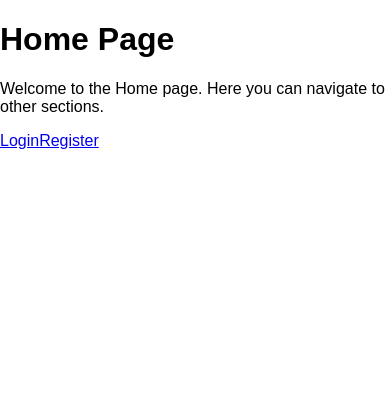
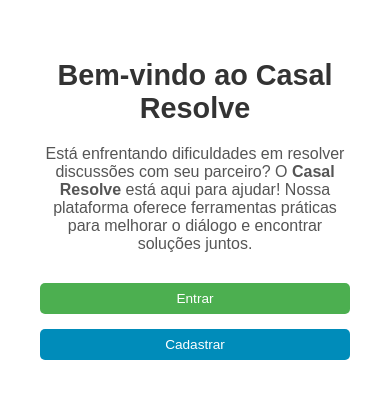
Before and after one commit to luissimon96/casal-resolve, a React (Create React App) app in the folder frontend/: page / in a window 390 px wide. Shown: the top 398 px of the page. Built offline with nearby package versions, Linux system fonts and the light colour scheme.

Commit message:
Ajuste de home.js

```diff
--- /dev/null
+++ b/frontend/src/pages/Home.css
@@ -0,0 +1,87 @@
+/* Home.css */
+
+/* Container centralizado e espaçamento adequado */
+.home-container {
+    text-align: center;
+    padding: 40px;
+    max-width: 1200px;
+    margin: 0 auto;
+  }
+
+  h1 {
+    font-size: 2.5rem;
+    color: #333;
+  }
+
+  p {
+    font-size: 1.2rem;
+    color: #555;
+    margin-bottom: 30px;
+  }
+
+  .action-links {
+    display: flex;
+    justify-content: center;
+    gap: 20px;
+  }
+
+  /* Estilos dos botões */
+  .btn-primary, .btn-secondary {
+    padding: 12px 30px;
+    text-decoration: none;
+    font-size: 1rem;
+    border-radius: 5px;
+    transition: background-color 0.3s;
+  }
+
+  .btn-primary {
+    background-color: #4CAF50;
+    color: white;
+  }
+
+  .btn-secondary {
+    background-color: #008CBA;
+    color: white;
+  }
+
+  /* Efeito de hover */
+  .btn-primary:hover, .btn-secondary:hover {
+    opacity: 0.9;
+  }
+
+  /* Responsividade para telas menores como tablets */
+  @media (max-width: 768px) {
+    h1 {
+      font-size: 2rem;
+    }
+
+    p {
+      font-size: 1.1rem;
+    }
+
+    .action-links {
+      flex-direction: column;
+      gap: 15px;
+    }
+
+    .btn-primary, .btn-secondary {
+      padding: 10px 20px;
+      font-size: 0.9rem;
+    }
+  }
+
+  /* Responsividade para telas de celulares */
+  @media (max-width: 480px) {
+    h1 {
+      font-size: 1.8rem;
+    }
+
+    p {
+      font-size: 1rem;
+    }
+
+    .btn-primary, .btn-secondary {
+      padding: 8px 15px;
+      font-size: 0.85rem;
+    }
+  }
--- a/frontend/src/pages/Home.js
+++ b/frontend/src/pages/Home.js
@@ -1,13 +1,21 @@
 import React from "react";
 import { Link } from "react-router-dom";
+import "./Home.css"; // Importar os estilos para responsividade
 
 const Home = () => {
   return (
-    <div>
-      <h1>Home Page</h1>
-      <p>Welcome to the Home page. Here you can navigate to other sections.</p>
-      <Link to="/login">Login</Link>
-      <Link to="/register">Register</Link>
+    <div className="home-container">
+      <h1>Bem-vindo ao Casal Resolve</h1>
+      <p>
+        Está enfrentando dificuldades em resolver discussões com seu parceiro? O
+        <strong> Casal Resolve</strong> está aqui para ajudar! Nossa plataforma oferece
+        ferramentas práticas para melhorar o diálogo e encontrar soluções
+        juntos.
+      </p>
+      <div className="action-links">
+        <Link to="/login" className="btn-primary">Entrar</Link>
+        <Link to="/register" className="btn-secondary">Cadastrar</Link>
+      </div>
     </div>
   );
 };
```
Also changed, not shown: 2 other files (tests, documents, lock files or other folders).
